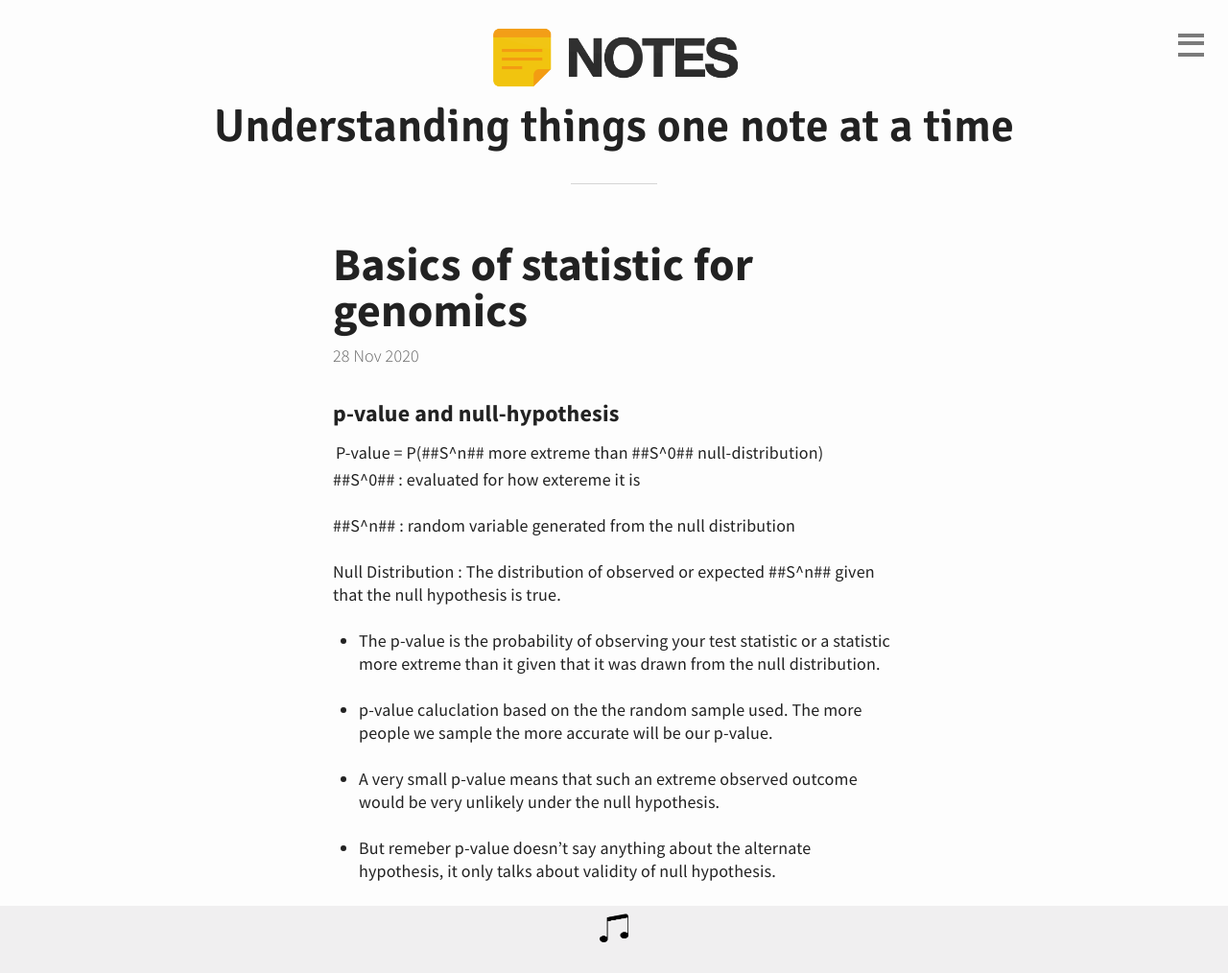
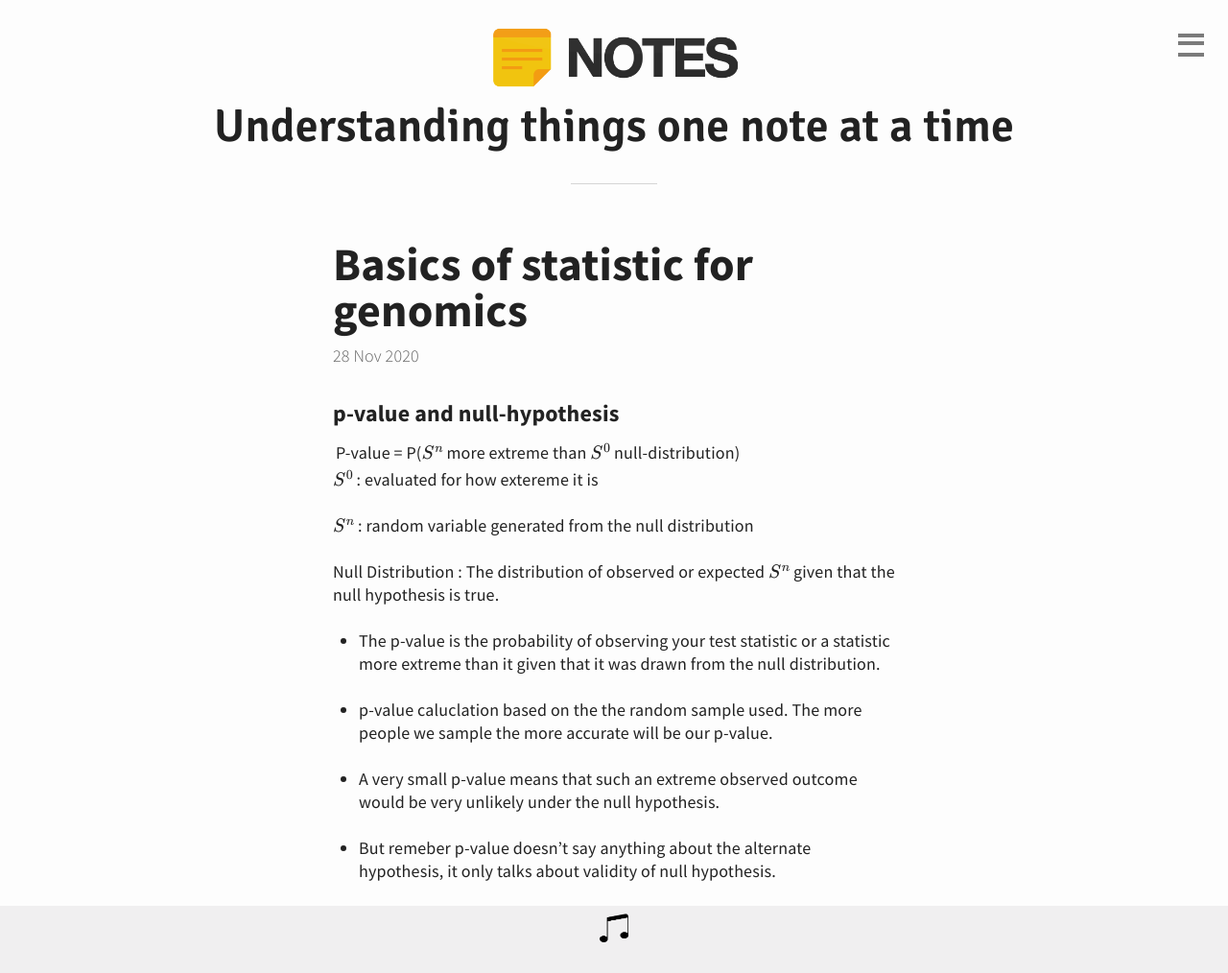
Before and after one commit to webhash/webhash.github.io, a Jekyll site: the page built from _posts/2020-11-28-basics-of-stats-for-genomics.md, in a window 1280 px wide. Shown: the whole page at 96% size. Built offline with Jekyll 4.4.1, drawn with Linux system fonts in a browser that asks for light colours; formulas are drawn with MathJax 3.

```diff
--- a/_posts/2020-11-28-basics-of-stats-for-genomics.md
+++ b/_posts/2020-11-28-basics-of-stats-for-genomics.md
@@ -5,13 +5,13 @@ title: Basics of statistic for genomics
 ### p-value and null-hypothesis
 
 
-P-value = P(##S^n## more extreme than ##S^0## | null-distribution)
+P-value = P($$ S^n $$ more extreme than $$ S^0 $$ | null-distribution)
 
-##S^0## : evaluated for how extereme it is
+$$ S^0 $$ : evaluated for how extereme it is
 
-##S^n## : random variable generated from the null distribution
+$$ S^n $$ : random variable generated from the null distribution
 
-Null Distribution : The distribution of observed or expected ##S^n## given that the null hypothesis is true.
+Null Distribution : The distribution of observed or expected $$ S^n $$ given that the null hypothesis is true.
 
 
 - The p-value is the probability of observing your test statistic or a statistic more extreme than it given that it was drawn from the null distribution.
```
